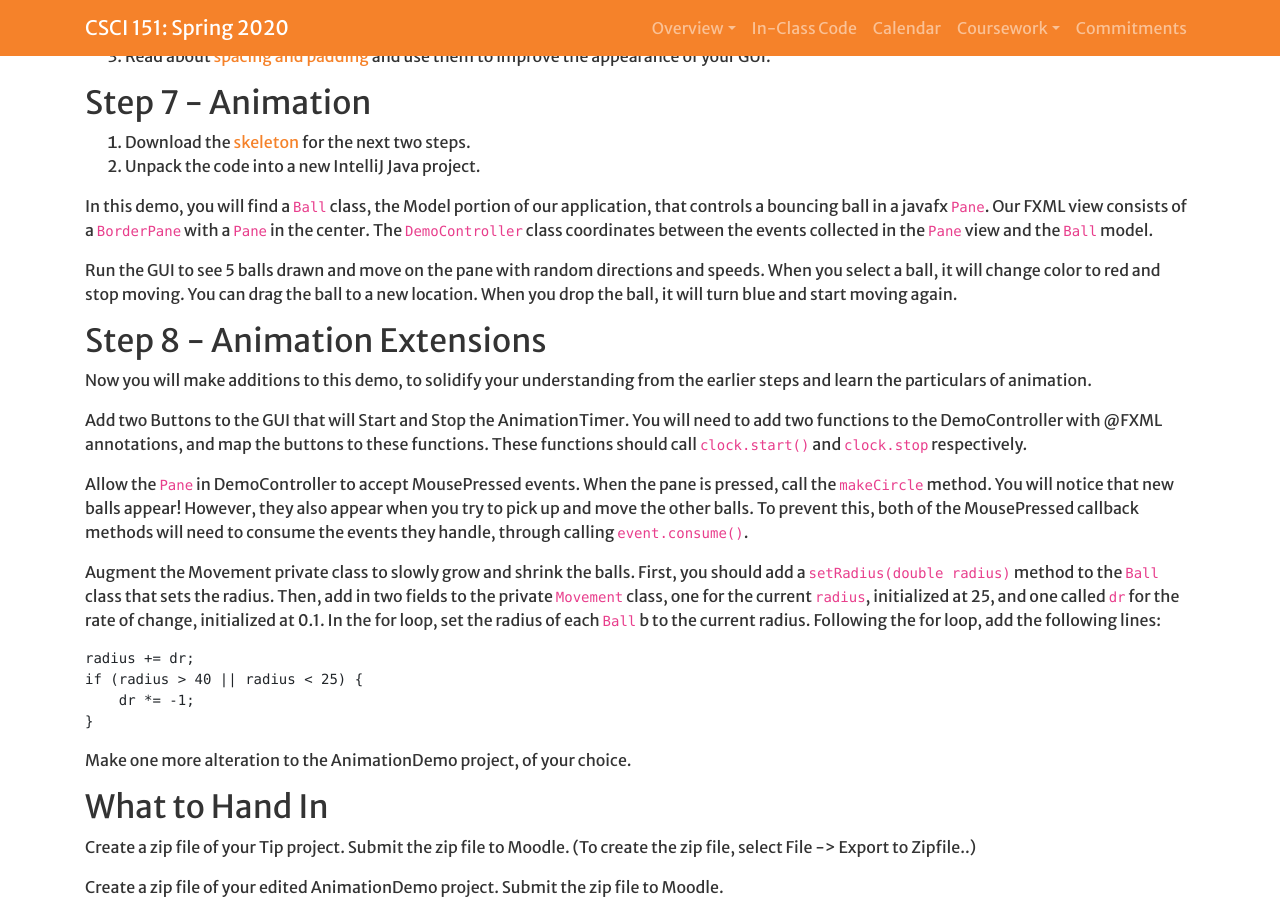
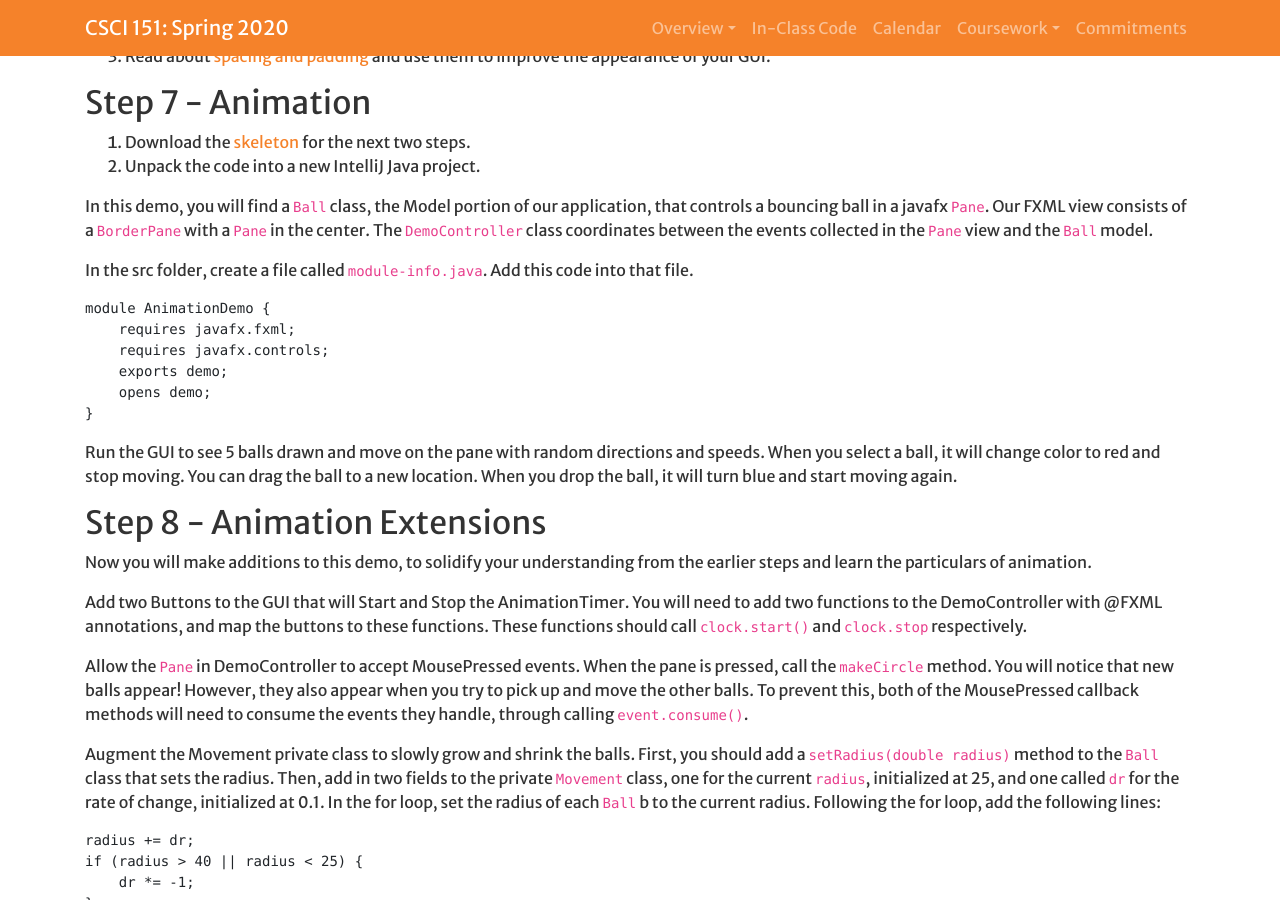
Before and after one commit to Hendrix-CS/csci151, a Jekyll site: the page built from labs/javafx.md, in a window 1280 px wide and 900 px high, scrolled down 5111 px. Built offline with Jekyll 4.4.1, drawn with Linux system fonts in a browser that asks for light colours; a script that is not in the unit is left out; our own code applies the rules of GitHub Pages for plain Markdown files.

Commit message:
Once more with feeling for the animation demo

```diff
--- a/labs/javafx.md
+++ b/labs/javafx.md
@@ -239,6 +239,15 @@ Our FXML view consists of a `BorderPane` with a `Pane` in the center.
 The `DemoController` class
 coordinates between the events collected in the `Pane` view and the `Ball` model.
 
+In the src folder, create a file called `module-info.java`. Add this code into that file.
+
+    module AnimationDemo {
+        requires javafx.fxml;
+        requires javafx.controls;
+        exports demo;
+        opens demo;
+    }
+
 Run the GUI to see 5 balls drawn and move on the pane with random directions and
 speeds. When you select a ball, it will change color to red and stop moving. You can
 drag the ball to a new location. When you drop the ball, it will turn blue and
```
